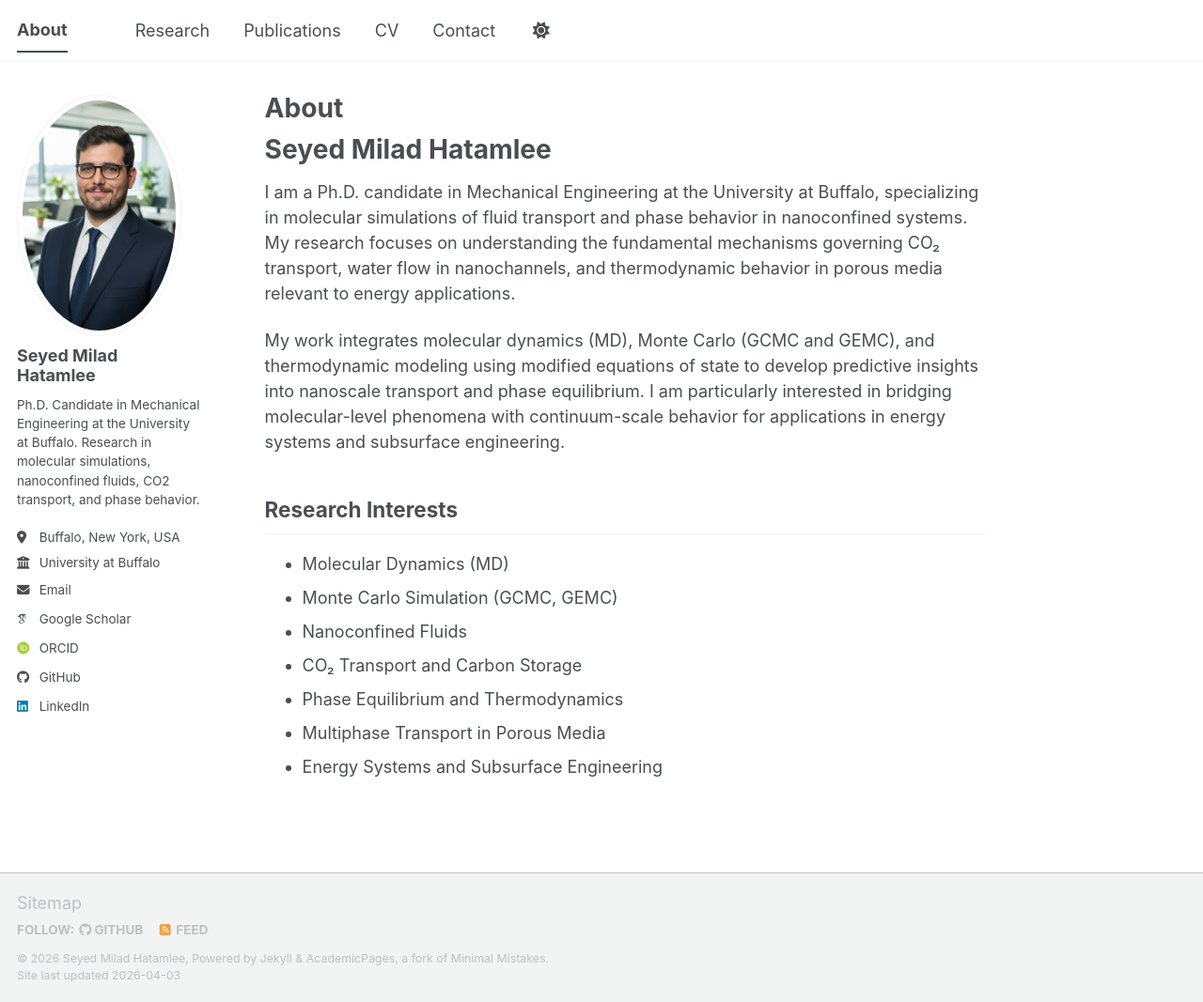
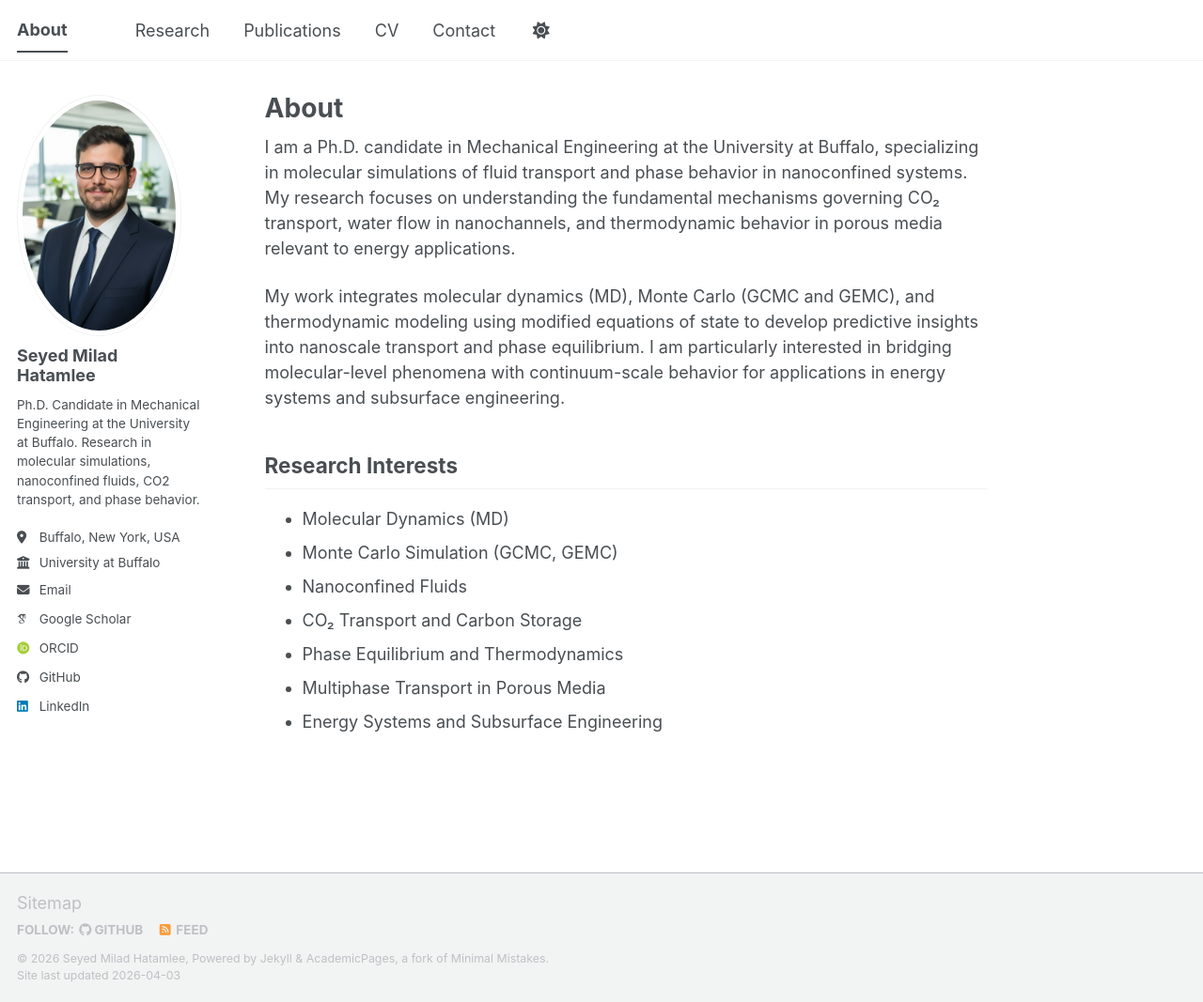
Before and after one commit to miladhtml/miladhatamlee.github.io, a Jekyll site: the page built from _pages/about.md, in a window 1280 px wide and 1067 px high. Shown: the whole window at 94% size. Built offline with Jekyll 4.4.1, drawn with Linux system fonts in a browser that asks for light colours; some web fonts are replaced; a script bundle is joined from its source files by our own code; library files that are not in the unit come from our copies.

```diff
--- a/_pages/about.md
+++ b/_pages/about.md
@@ -5,7 +5,7 @@
 author_profile: true
 ---
 
-# Seyed Milad Hatamlee
+
 
 I am a Ph.D. candidate in Mechanical Engineering at the University at Buffalo, specializing in molecular simulations of fluid transport and phase behavior in nanoconfined systems. My research focuses on understanding the fundamental mechanisms governing CO₂ transport, water flow in nanochannels, and thermodynamic behavior in porous media relevant to energy applications.
 
```
